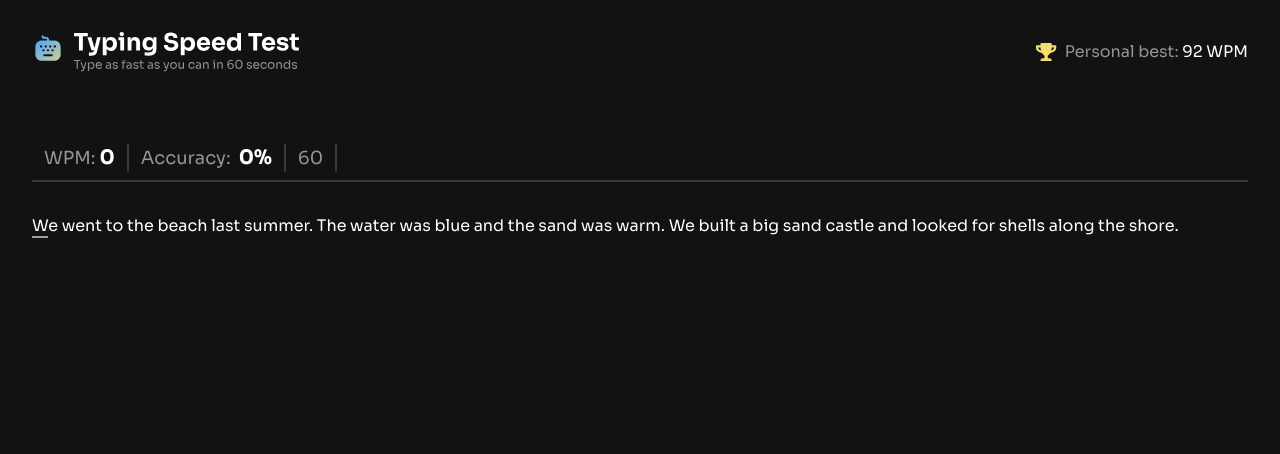
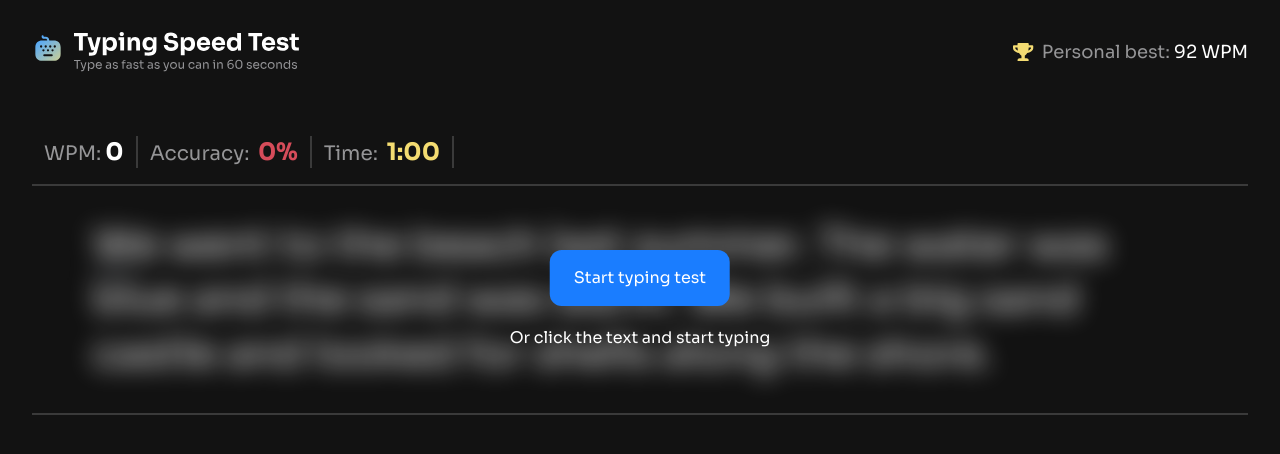
Before and after one commit to Friendlesso/Typing-Speed-Test, a React (Vite) app: page / in a window 1280 px wide. Shown: the top 454 px of the page. Built offline with nearby package versions, Linux system fonts and the light colour scheme.

Commit message:
Added the the start test button, fixed spasing and font size

```diff
--- a/src/App.tsx
+++ b/src/App.tsx
@@ -9,22 +9,26 @@ function App() {
   const [isStarted, setIsStarted] = useState<boolean>(false)
 
   return (
-    <>
+    <div className="flex flex-col max-h-dvh">
       <Header />
-      <div className="flex flex-col mt-16 gap-8">
+      <div className="flex flex-col flex-1 mt-16 gap-8">
         <TypingHud
           wpm={wpm}
           accuracy={accuracy}
           isStarted={isStarted}
           setIsStarted={setIsStarted}
         />
-        <TypingText
-          setWpm={setWpm}
-          setAccuracy={setAccuracy}
-          difficulty="easy"
-        />
+        <div className=" pb-8 border-b-2 border-(--neutral-700) ">
+          <TypingText
+            setWpm={setWpm}
+            setAccuracy={setAccuracy}
+            difficulty="easy"
+            setIsStarted={setIsStarted}
+            isStarted={isStarted}
+          />
+        </div>
       </div>
-    </>
+    </div>
   )
 }
 
--- a/src/components/Header/PersonalBest.tsx
+++ b/src/components/Header/PersonalBest.tsx
@@ -5,7 +5,7 @@ export function PersonalBest() {
   return (
     <div className='flex items-center gap-2'>
       <img src={PersonalBestIcon} alt="Personal best icon" />
-      <p className='text-(--neutral-400)'>Personal best: <span className='text-white'>92 WPM</span></p>
+      <p className='text-(--neutral-400) text-lg'>Personal best: <span className='text-white'>92 WPM</span></p>
     </div>
   )
 }
--- a/src/components/TypingHUD/TypingHUD.tsx
+++ b/src/components/TypingHUD/TypingHUD.tsx
@@ -1,6 +1,6 @@
-import { Accuracy } from "./components/Accuracy/Accuracy";
-import { Timer } from "./components/Timer/Timer";
-import { WPM } from "./components/WPM/WPM";
+import { Accuracy } from "./components/Accuracy";
+import { Timer } from './components/Timer'
+import { WPM } from "./components/WPM";
 
 type TypingHUDProps = {
   wpm: number;
@@ -12,11 +12,19 @@ type TypingHUDProps = {
 export function TypingHud({ wpm, accuracy, isStarted, setIsStarted }: TypingHUDProps) {
 
   return (
-    <section className="flex border-b-2 border-(--neutral-700) py-2">
+    <section className="flex border-b-2 border-(--neutral-700) pb-4">
       <div className="flex">
-        <WPM wpm={wpm} />
-        <Accuracy accuracyNum={accuracy} />
-        <Timer time={60} isStarted={isStarted} setIsStarted={setIsStarted} />
+        <WPM
+          wpm={wpm}
+        />
+        <Accuracy
+          accuracyNum={accuracy}
+        />
+        <Timer
+          time={60}
+          isStarted={isStarted}
+          setIsStarted={setIsStarted}
+        />
       </div>
 
     </section>
--- a/src/components/TypingHUD/components/Accuracy/Accuracy.tsx
+++ b/src/components/TypingHUD/components/Accuracy/Accuracy.tsx
@@ -6,7 +6,7 @@ export function Accuracy({accuracyNum}:AccuracyProps) {
 
  return (
   <div className="border-r-2 border-(--neutral-700) px-3">
-    <p className="text-(--neutral-400) text-lg">Accuracy: <span className="text-white text-xl font-bold ml-1">{accuracyNum}%</span></p>
+    <p className="text-(--neutral-400) text-xl">Accuracy: <span className="text-(--red-500) text-2xl font-bold ml-1">{accuracyNum}%</span></p>
   </div>
  )
 }
--- /dev/null
+++ b/src/components/TypingHUD/components/Accuracy/index.ts
@@ -0,0 +1 @@
+export { Accuracy } from './Accuracy';
--- /dev/null
+++ b/src/components/TypingHUD/components/Controls/DropdownButton.tsx
@@ -0,0 +1,9 @@
+export function DropdownButton() {
+ return (
+  <div>
+    <button>
+      {buttonLabel}
+    </button>
+  </div>
+ )
+}
--- a/src/components/TypingHUD/components/Timer/Timer.tsx
+++ b/src/components/TypingHUD/components/Timer/Timer.tsx
@@ -6,9 +6,12 @@ type TimerProps = {
   setIsStarted: React.Dispatch<React.SetStateAction<boolean>>;
 }
 
-export function Timer({time}: TimerProps) {
+export function Timer({time, isStarted, setIsStarted}: TimerProps) {
   const [timeLeft, setTimeLeft] = useState<number>(time)
-  const [isStarted, setIsStarted] = useState<boolean>(false)
+
+  const minutes = Math.floor(timeLeft / 60);
+  const seconds = timeLeft % 60;
+  const formattedTime = `${minutes}:${seconds.toString().padStart(2, '0')}`;
 
   useEffect(() => {
     if(!isStarted) return;
@@ -30,7 +33,7 @@ export function Timer({time}: TimerProps) {
 
  return (
   <div className="border-r-2 border-(--neutral-700) px-3">
-    <p className="text-(--neutral-400) text-lg">{timeLeft}</p>
+    <p className="text-(--neutral-400) text-xl">Time: <span className="text-(--yellow-400) text-2xl font-bold ml-1">{formattedTime}</span></p>
   </div>
  )
 }
--- /dev/null
+++ b/src/components/TypingHUD/components/Timer/index.ts
@@ -0,0 +1 @@
+export { Timer } from '../Timer/Timer'
--- a/src/components/TypingHUD/components/WPM/WPM.tsx
+++ b/src/components/TypingHUD/components/WPM/WPM.tsx
@@ -6,7 +6,7 @@ export function WPM({wpm}:WPMProps) {
 
   return (
   <div className="border-r-2 border-(--neutral-700) px-3">
-    <p className="text-(--neutral-400) text-lg">WPM:<span className="text-white text-xl font-bold ml-1">{wpm}</span></p>
+    <p className="text-(--neutral-400) text-xl">WPM:<span className="text-white text-2xl font-bold ml-1">{wpm}</span></p>
   </div>
  )
 }
--- /dev/null
+++ b/src/components/TypingHUD/components/WPM/index.ts
@@ -0,0 +1 @@
+export { WPM } from '../WPM/WPM';
--- a/src/components/TypingText/TypingText.tsx
+++ b/src/components/TypingText/TypingText.tsx
@@ -1,4 +1,4 @@
-import { useEffect, useState } from 'react';
+import { useEffect, useRef, useState } from 'react';
 import { getRandomText, type DifficultyProps, type Text } from '../../utils/getRandomText';
 import { getWPM } from '../../utils/getWPM';
 import { getAccuracy } from '../../utils/getAccuracy';
@@ -6,11 +6,13 @@ import { getAccuracy } from '../../utils/getAccuracy';
 type TypingTextProps = DifficultyProps & {
   setWpm: React.Dispatch<React.SetStateAction<number>>
   setAccuracy: React.Dispatch<React.SetStateAction<number>>
+  setIsStarted: React.Dispatch<React.SetStateAction<boolean>>;
+  isStarted: boolean;
 }
 
 type CharStatus = 'correct' | 'incorrect';
 
-export function TypingText({ difficulty, setWpm, setAccuracy }: TypingTextProps) {
+export function TypingText({ difficulty, setWpm, setAccuracy, setIsStarted, isStarted }: TypingTextProps) {
   const [index, setIndex] = useState(0);
   const [correctChar, setCorrectChar] = useState(0);
   const [errors, setErrors] = useState(0);
@@ -19,6 +21,7 @@ export function TypingText({ difficulty, setWpm, setAccuracy }: TypingTextProps)
   // DEV NOTE: CHANGE TO "TEXT"
   const [question, setQuestion] = useState<Text>(getRandomText(difficulty));
 
+  const inputRef = useRef<HTMLInputElement>(null);
   const characters = question.text.split('');
 
   const handleKeyDown = (e: React.KeyboardEvent<HTMLInputElement>) => {
@@ -63,9 +66,9 @@ export function TypingText({ difficulty, setWpm, setAccuracy }: TypingTextProps)
     return '';
   }
   return (
-    <>
-      <div className='relative'>
-        <p className='text-white'>
+    <div className='relative'>
+      <div className={`relative flex flex-col items-center ${!isStarted ? 'blur-md' : 'blur-none'}`}>
+        <p className='text-white text-[2.5rem] leading-[136%] tracking-[0.4px] max-w-[90%]'>
           {characters.map((char, charIndex) => {
             const status = charStatus[charIndex];
             let className = getCharClass(charIndex)
@@ -85,13 +88,30 @@ export function TypingText({ difficulty, setWpm, setAccuracy }: TypingTextProps)
           )}
         </p>
         <input
+          ref={inputRef}
           type="text"
           readOnly
+          name='TextInput'
+          onClick={() => {
+            setIsStarted(true)
+          }}
           onKeyDown={handleKeyDown}
-          className='absolute top-0 left-0 right-0 bottom-0 outline-none'
+          className='absolute top-0 left-0 right-0 bottom-0 outline-none cursor-pointer'
         />
       </div>
-    </>
+      <div className={`text-white flex flex-col items-center gap-5 absolute top-1/2 left-1/2 -translate-y-1/2 -translate-x-1/2 ${isStarted ? 'hidden' : 'block'}`}>
+        <button
+          className='bg-(--blue-600) hover:bg-(--blue-400) py-4 px-6 w-fit rounded-xl cursor-pointer transition-colors duration-150 ease-in-out'
+          onClick={() => {
+            setIsStarted(true)
+            inputRef.current?.focus();
+          }}
+        >
+          Start typing test
+        </button>
+        <p>Or click the text and start typing</p>
+      </div>
+    </div>
 
   )
 }
--- a/src/index.css
+++ b/src/index.css
@@ -32,4 +32,5 @@ body {
   font-family: 'Sora', sans-serif;
   background-color: var(--neutral-900);
   padding: 2rem 2rem;
+  min-height: 100dvh;
 }
```
